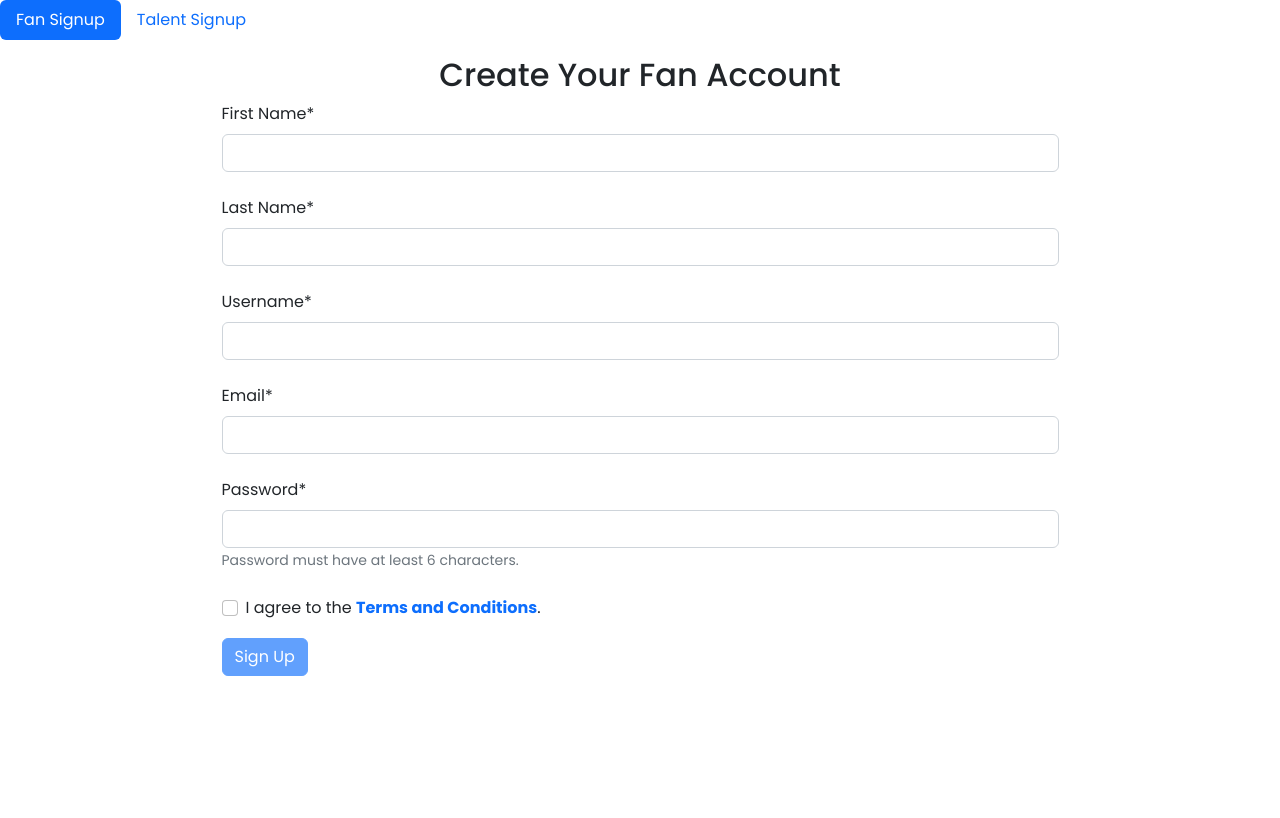
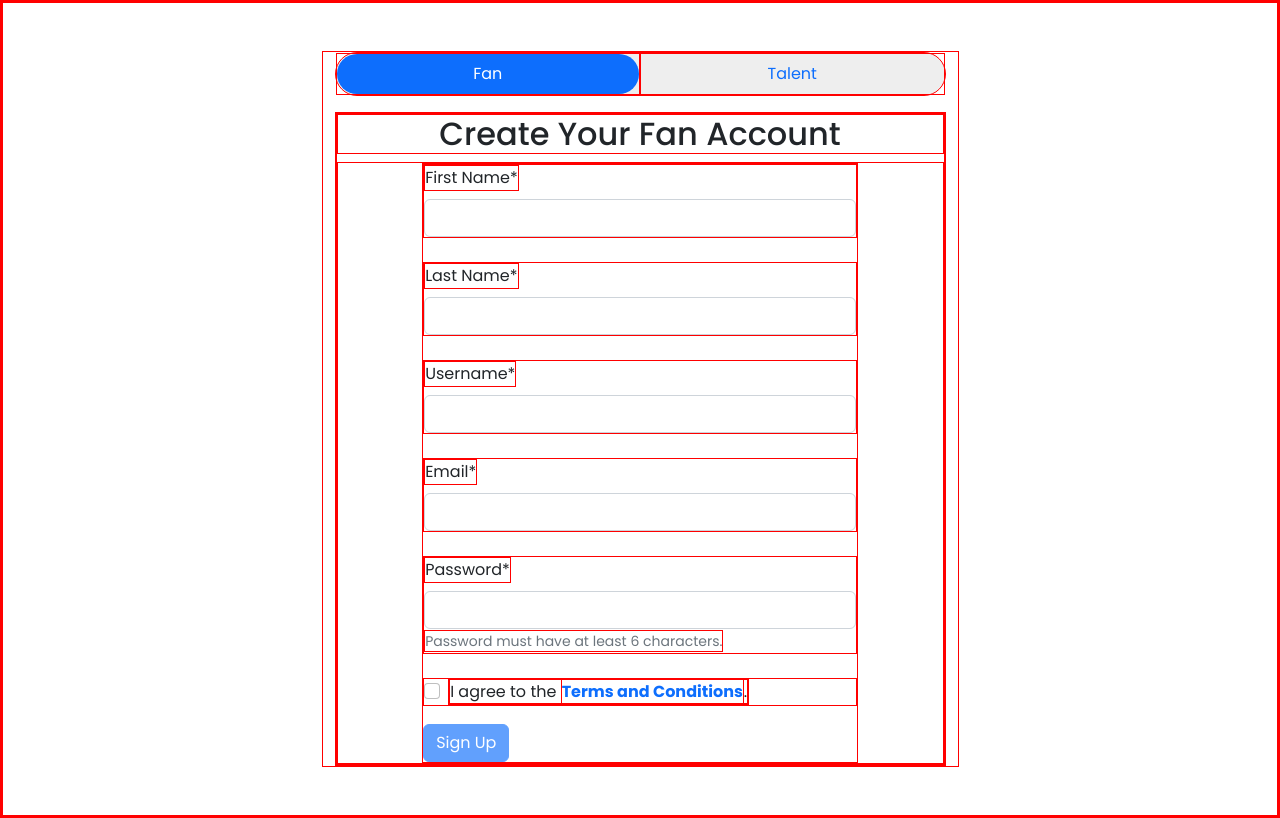
Before and after one commit to UT-04/form-demo-ui, a React (Create React App) app: page / in a window 1280 px wide. Built offline with nearby package versions, Linux system fonts and the light colour scheme.

Commit message:
final commit

```diff
--- a/package.json
+++ b/package.json
@@ -6,6 +6,8 @@
     "@testing-library/jest-dom": "^5.16.4",
     "@testing-library/react": "^13.3.0",
     "@testing-library/user-event": "^13.5.0",
+    "bootstrap": "^5.2.0",
+    "node-sass": "^7.0.1",
     "react": "^18.2.0",
     "react-bootstrap": "^2.4.0",
     "react-dom": "^18.2.0",
--- a/src/components/AuthForm/AuthForm.js
+++ b/src/components/AuthForm/AuthForm.js
@@ -1,4 +1,5 @@
 import React from 'react';
+import Container from 'react-bootstrap/Container';
 import Tab from 'react-bootstrap/Tab';
 import Tabs from 'react-bootstrap/Tabs';
 import styles from './AuthForm.module.css';
@@ -8,19 +9,22 @@ import TalentSignupForm from '../TalentSignupForm/TalentSignupForm';
 const AuthForm = () => {
     return (
         <React.Fragment>
+            <Container className={["my-5 justify-content-center", styles.container]} fluid="md">
                 <Tabs
+                    justify
                     defaultActiveKey="fanSignup"
                     id="uncontrolled-tab-example"
-                className={["mb-3", styles.container].join(" ")}
+                    className={["mb-3", "justify-content-center", styles.tabs].join(" ")}
                     variant='pills'
                 >
-                <Tab eventKey="fanSignup" title="Fan Signup">
+                    <Tab eventKey="fanSignup" title="Fan" tabClassName={styles.tab}>
                         <FanSignupForm />
                     </Tab>
-                <Tab eventKey="talentSignup" title="Talent Signup">
+                    <Tab eventKey="talentSignup" title="Talent" tabClassName={styles.tab}>
                         <TalentSignupForm />
                     </Tab>
                 </Tabs>
+            </Container>
         </React.Fragment>
     );
 };
--- a/src/components/AuthForm/AuthForm.module.css
+++ b/src/components/AuthForm/AuthForm.module.css
@@ -1,3 +1,15 @@
-.container {
-    /* width: 50%; */
+@media screen and (min-width:768px) {
+    .container {
+        width: 50%;
+    }
 }
+
+.tabs {
+    background-color: #eeeeee;
+    border-radius: 100px;
+    margin: auto;
+}
+
+.tab {
+    border-radius: 100px !important;
+}
--- a/src/index.css
+++ b/src/index.css
@@ -1,6 +1,6 @@
 @import url('https://fonts.googleapis.com/css2?family=Poppins:wght@100;200;300;400;500;600;700;800;900&display=swap');
 
 * {
-  /* border: 1px solid red; */
+  border: 1px solid red;
   font-family: 'Poppins', sans-serif;
 }
```
Also changed, not shown: 1 other file (tests, documents, lock files or other folders). Lines whose indentation alone changed are shown as unchanged.
